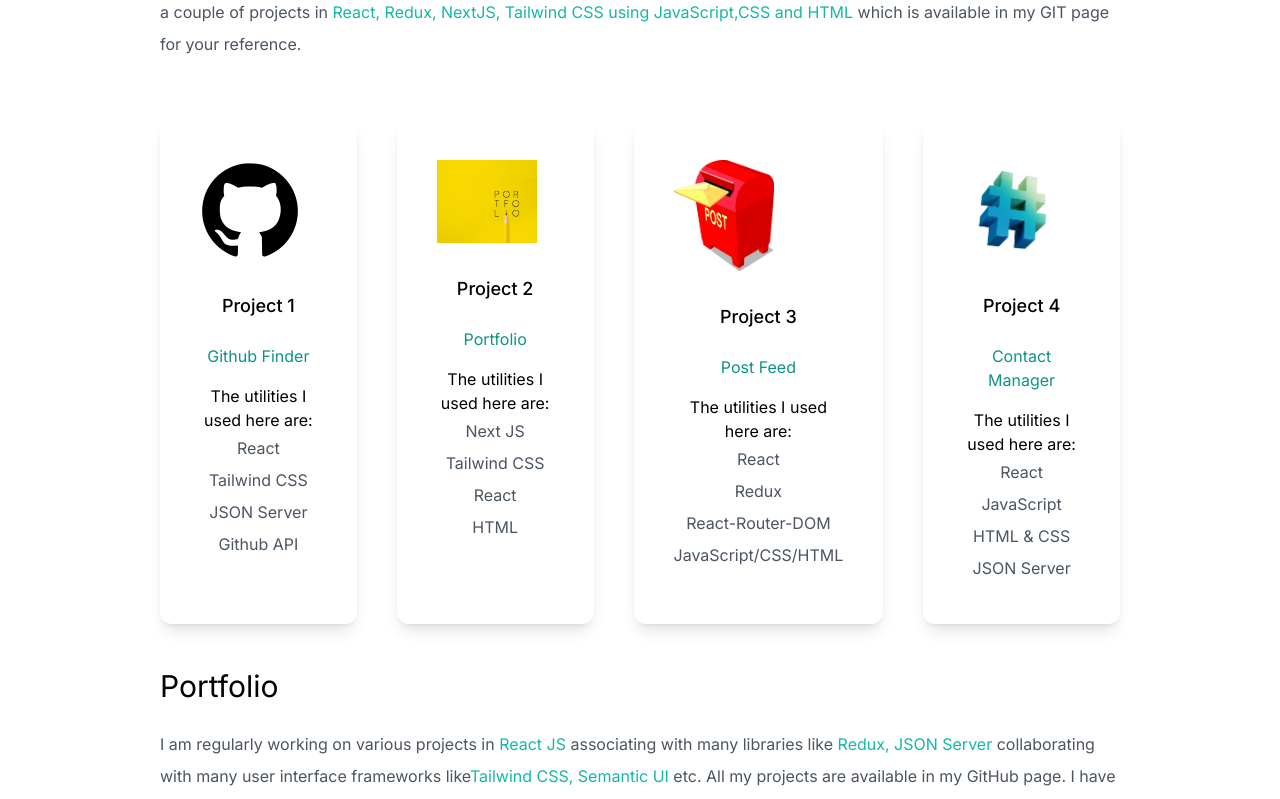
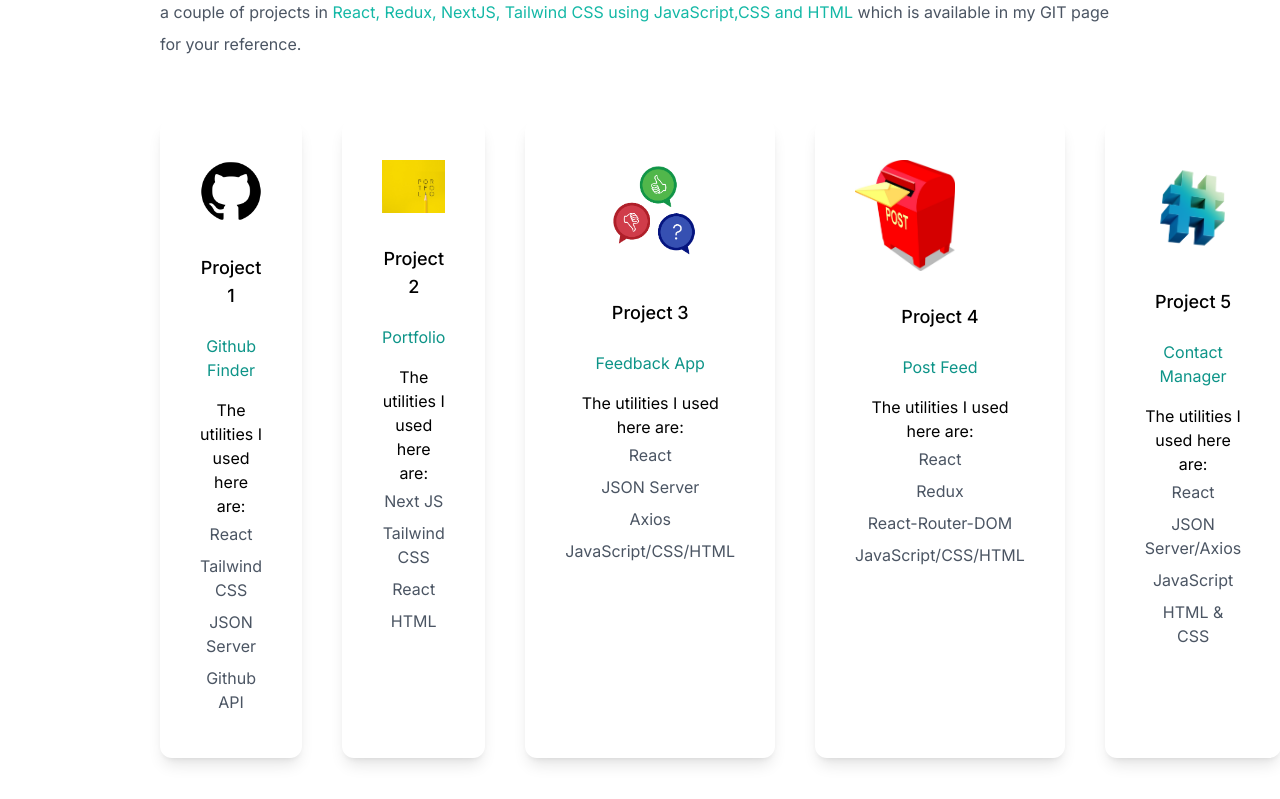
Before and after one commit to nikhilpadiyath/Nextjs-tailwind-portfolio, a Next.js app: page / in a window 1280 px wide. Shown: the part 1180-1979 px from the top of the page. Built offline with nearby package versions, Linux system fonts and the light colour scheme.

Commit message:
Added feedback project

```diff
--- a/src/app/page.js
+++ b/src/app/page.js
@@ -1,14 +1,18 @@
 "use client";
 import Head from 'next/head';
+
 import {BsFillMoonStarsFill} from 'react-icons/bs';
 import {AiFillLinkedin, AiFillGithub} from "react-icons/ai";
+
 import Image from 'next/image';
 import avatar from '/public/My-avatar.jpg';
 import post from '/public/post.jpg';
 import code from '/public/code.png';
 import portfolio from '/public/portfolio.jpg';
 import github from '/public/GitHub.png';
-import badge from '/public/HR Badge.png'
+import badge from '/public/HR Badge.png';
+import feedback from '/public/Feedback.png';
+
 import { useState} from 'react';
 import {useRouter} from 'next/navigation';
 
@@ -106,8 +110,23 @@
           </div>
 
           <div className="text-center shadow-lg p-10 rounded-xl my-10">
+            <Image className="ml-10" src={feedback} width={100} height={100} />
+            <h3 className="text-lg font-medium pt-8 pb-2  dark:text-white">Project 3</h3>
+
+            <h4 className= "text-teal-600 py-4">Feedback App</h4>
+            <p  className="dark:text-white">
+              The utilities I used here are:
+            </p>
+            <p className= "text-gray-600 py-1 dark:text-pink-300">React</p>
+            <p className= "text-gray-600 py-1 dark:text-pink-300">JSON Server</p>
+            <p className= "text-gray-600 py-1 dark:text-pink-300">Axios</p>
+            <p className= "text-gray-600 py-1 dark:text-pink-300">JavaScript/CSS/HTML</p>
+          </div>
+
+
+          <div className="text-center shadow-lg p-10 rounded-xl my-10">
             <Image src={post} width={100} height={100} />
-            <h3 className="text-lg font-medium pt-8 pb-2  dark:text-white">Project 3</h3>
+            <h3 className="text-lg font-medium pt-8 pb-2  dark:text-white">Project 4</h3>
 
             <h4 className= "text-teal-600 py-4">Post Feed</h4>
             <p  className="dark:text-white">
@@ -121,16 +140,17 @@
 
           <div className="text-center shadow-lg p-10 rounded-xl my-10">
             <Image src={code} width={100} height={100} />
-            <h3 className="text-lg font-medium pt-8 pb-2  dark:text-white">Project 4</h3>
+            <h3 className="text-lg font-medium pt-8 pb-2  dark:text-white">Project 5</h3>
 
             <h4 className= "text-teal-600 py-4">Contact Manager</h4>
             <p className=" dark:text-white">
               The utilities I used here are:
             </p>
             <p className= "text-gray-600 py-1 dark:text-pink-300">React</p>
+            <p className= "text-gray-600 py-1 dark:text-pink-300">JSON Server/Axios</p>
             <p className= "text-gray-600 py-1 dark:text-pink-300">JavaScript</p>
             <p className= "text-gray-600 py-1 dark:text-pink-300">HTML & CSS</p>
-            <p className= "text-gray-600 py-1 dark:text-pink-300">JSON Server</p>
+
           </div>
         </div>
       </section>
```
Also changed, not shown: public/Feedback.png (added).
